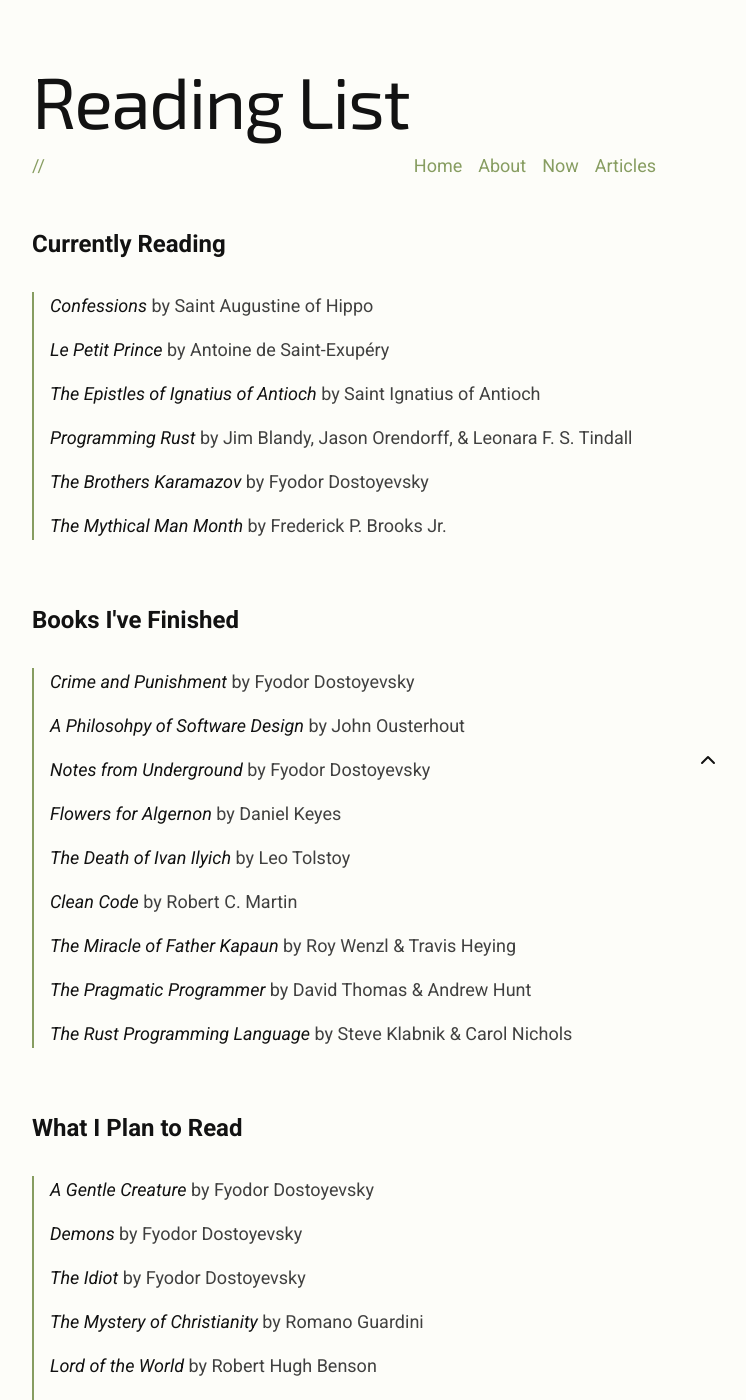
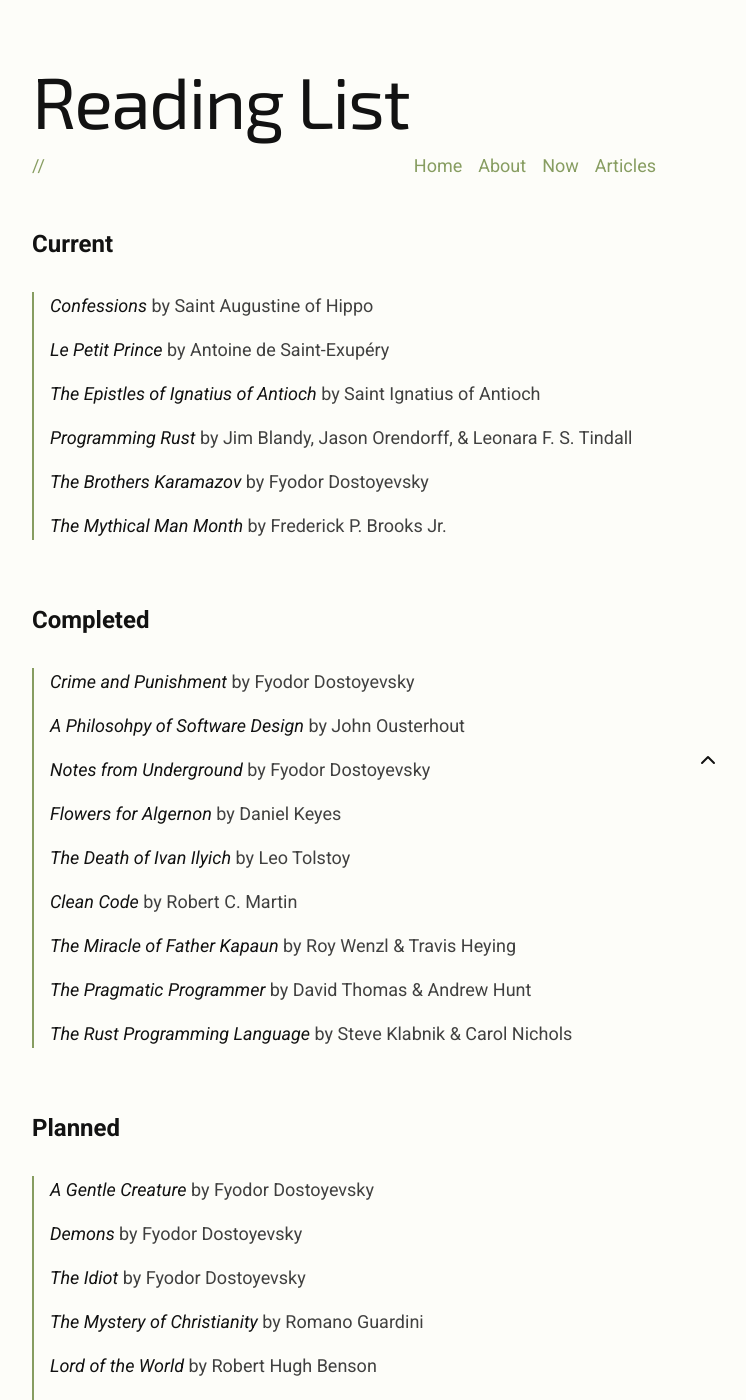
Before and after one commit to lucasmcclean/portfolio, a SvelteKit app: page /reading in a window 1280 px wide. Shown: the top 1400 px of the page, without its empty margins (296-1042 px from the left). Built offline with nearby package versions, Linux system fonts and the light colour scheme; a web font is replaced by a local one.

Commit message:
refactor(reading): shorten title names

```diff
--- a/src/routes/reading/+page.svelte
+++ b/src/routes/reading/+page.svelte
@@ -55,7 +55,7 @@
 
 <main id="main-content" class="xs:space-y-16 my-8 w-full space-y-8">
 	<section>
-		<h3 class="mb-8 text-2xl font-bold">Currently Reading</h3>
+		<h3 class="mb-8 text-2xl font-bold">Current</h3>
 		<ol class="border-primary space-y-4 border-l-2 ps-4">
 			{#each current as book}
 				<li>
@@ -69,7 +69,7 @@
 	</section>
 
 	<section>
-		<h3 class="mb-8 text-2xl font-bold">Books I've Finished</h3>
+		<h3 class="mb-8 text-2xl font-bold">Completed</h3>
 		<ol class="border-primary space-y-4 border-l-2 ps-4">
 			{#each completed as book}
 				<li>
@@ -83,7 +83,7 @@
 	</section>
 
 	<section>
-		<h3 class="mb-8 text-2xl font-bold">What I Plan to Read</h3>
+		<h3 class="mb-8 text-2xl font-bold">Planned</h3>
 		<ol class="border-primary space-y-4 border-l-2 ps-4">
 			{#each planned as book}
 				<li>
```
